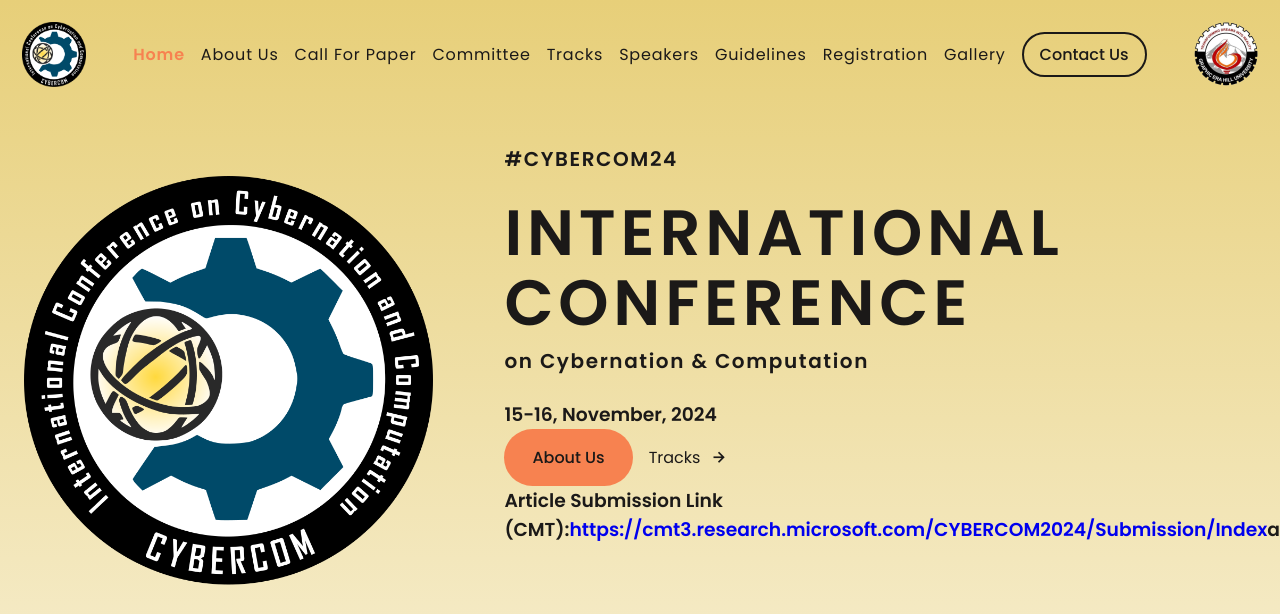
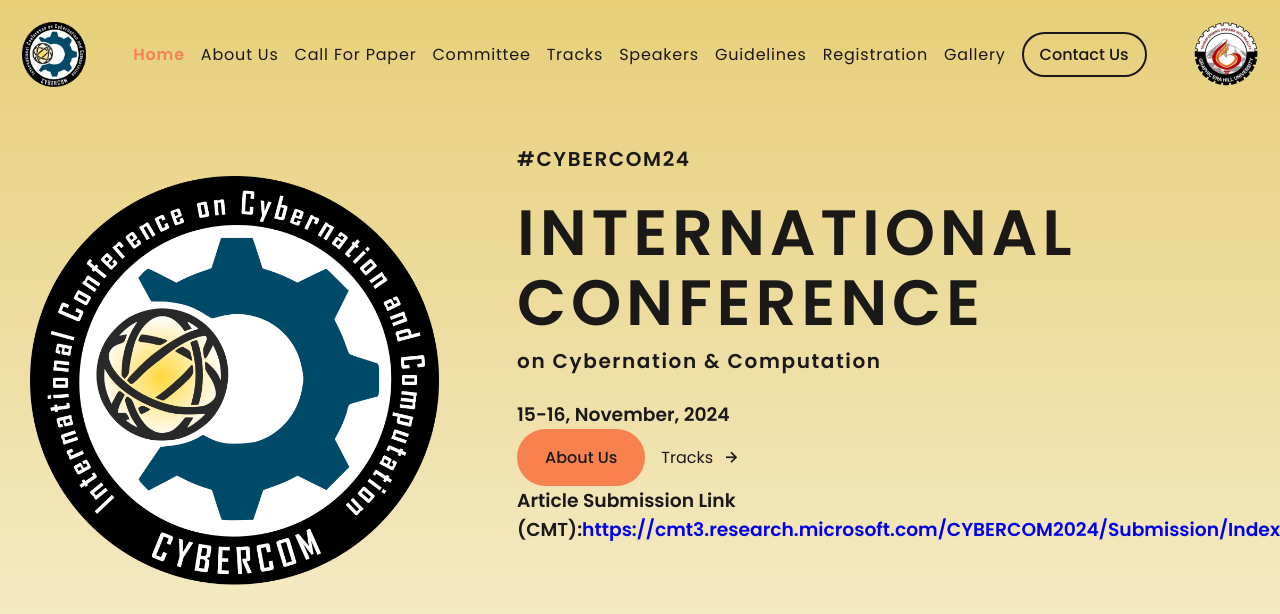
Before and after one commit to conferencecybercom/conferencecybercom.github.io, a plain HTML site: page index.html in a window 1280 px wide. Shown: the top 614 px of the page. Drawn offline with nearby package versions, Linux system fonts and the light colour scheme.

Commit message:
Update index.html

```diff
--- a/index.html
+++ b/index.html
@@ -112,7 +112,7 @@
                                         <i class="bx bx-right-arrow-alt button__icon"></i>
                                     </a>
                                 </div>
-                               <h3 class="datedet"> Article Submission Link (CMT):<a href="https://cmt3.research.microsoft.com/CYBERCOM2024/Submission/Index">https://cmt3.research.microsoft.com/CYBERCOM2024/Submission/Index</a>a</h3>
+                               <h3 class="datedet"> Article Submission Link (CMT):<a href="https://cmt3.research.microsoft.com/CYBERCOM2024/Submission/Index">https://cmt3.research.microsoft.com/CYBERCOM2024/Submission/Index</a></h3>
                             </div>
                         </div>
                         <section class="registration container">
```
